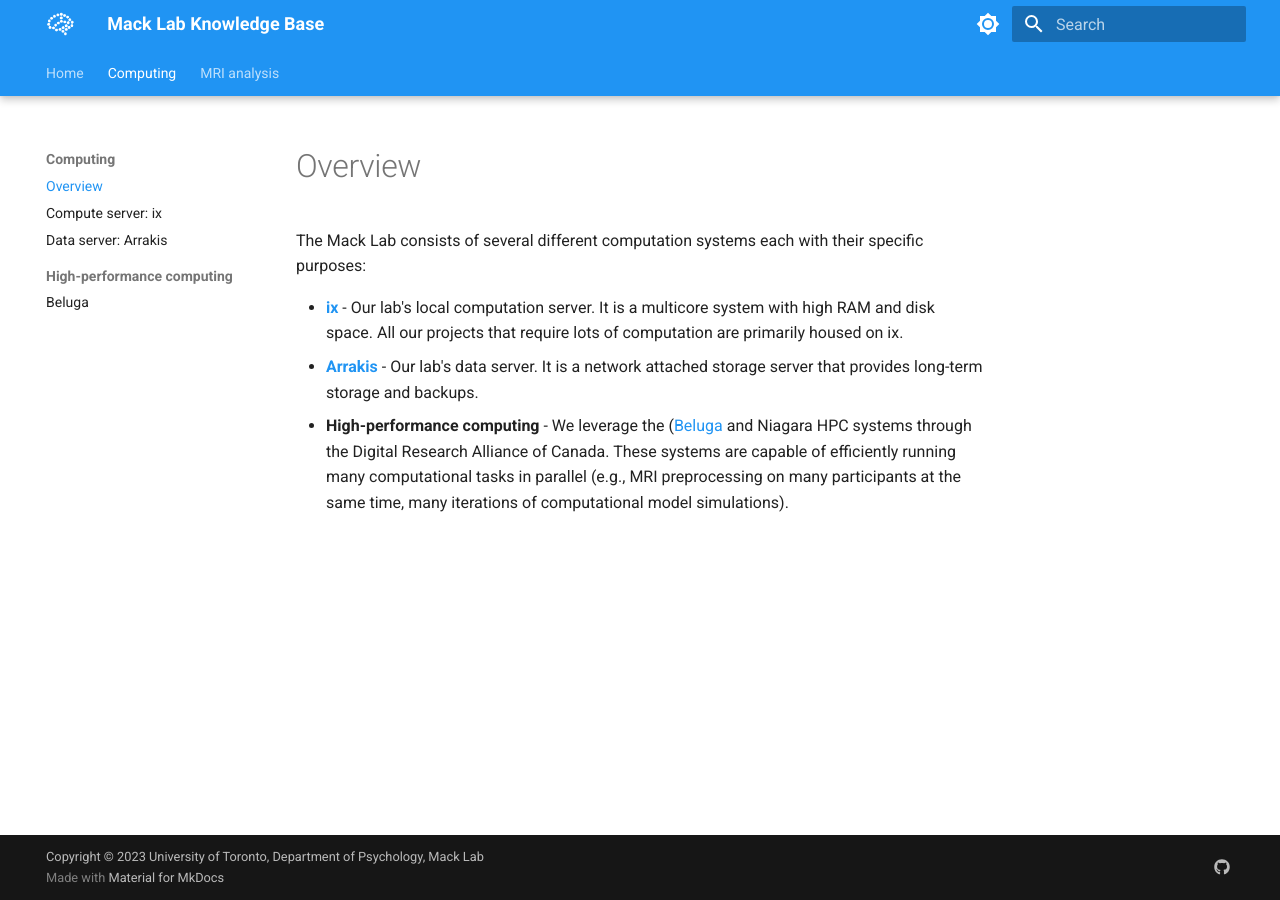
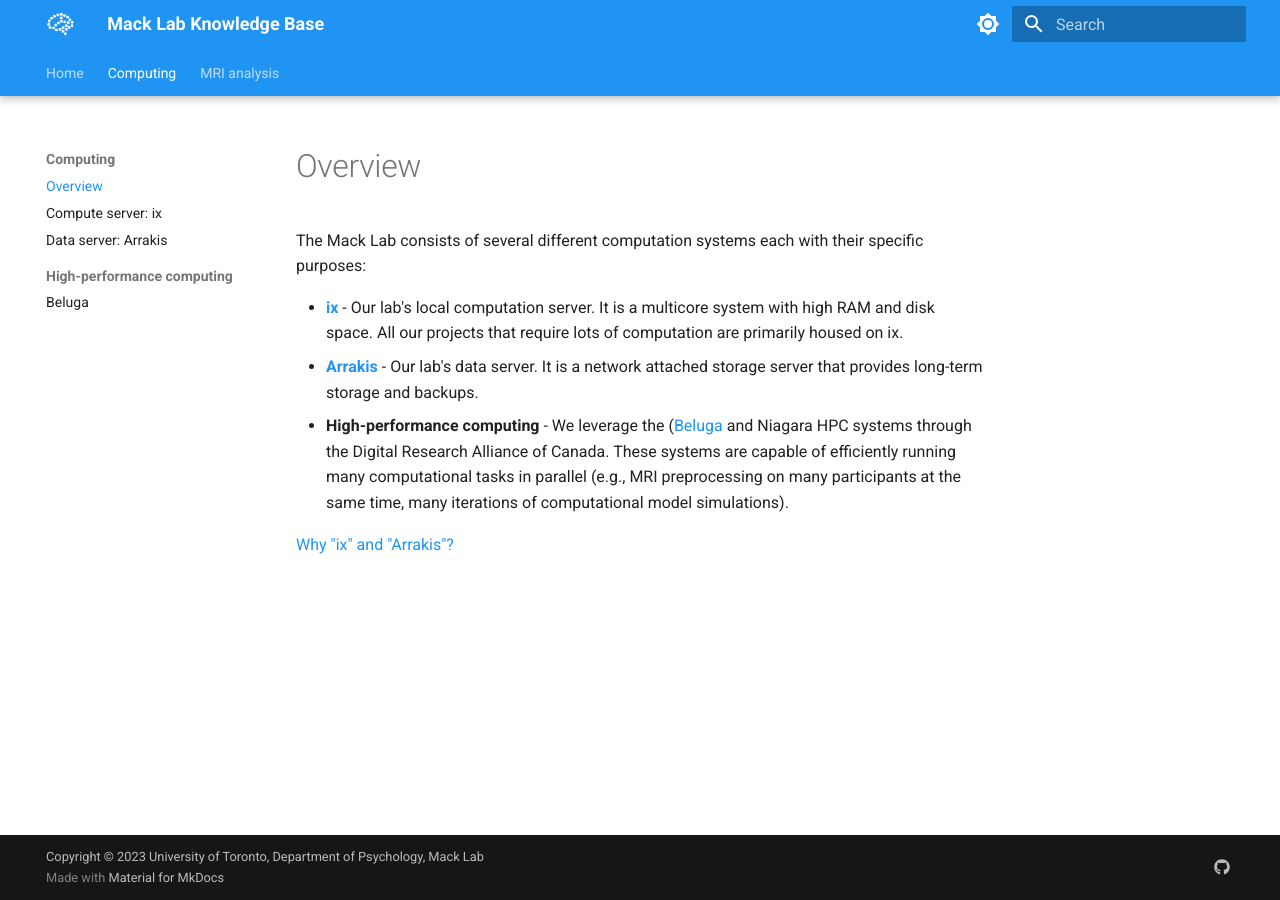
Before and after one commit to macklab/manual, an MkDocs documentation site: the page built from docs/computing.md, in a window 1280 px wide. Built offline with MkDocs 1.6.1 and Material for MkDocs 9.7.7, drawn with Linux system fonts in a browser that asks for light colours.

Commit message:
Update computing.md

```diff
--- a/docs/computing.md
+++ b/docs/computing.md
@@ -5,3 +5,5 @@ The Mack Lab consists of several different computation systems each with their s
 * **[ix](ix.md)** - Our lab's local computation server. It is a multicore system with high RAM and disk space. All our projects that require lots of computation are primarily housed on ix.
 * **[Arrakis](arrakis.md)** - Our lab's data server. It is a network attached storage server that provides long-term storage and backups.
 * **High-performance computing** - We leverage the ([Beluga](beluga.md) and Niagara HPC systems through the Digital Research Alliance of Canada. These systems are capable of efficiently running many computational tasks in parallel (e.g., MRI preprocessing on many participants at the same time, many iterations of computational model simulations).
+
+[Why "ix" and "Arrakis"?](https://dune.fandom.com/wiki/List_of_planets)
```
